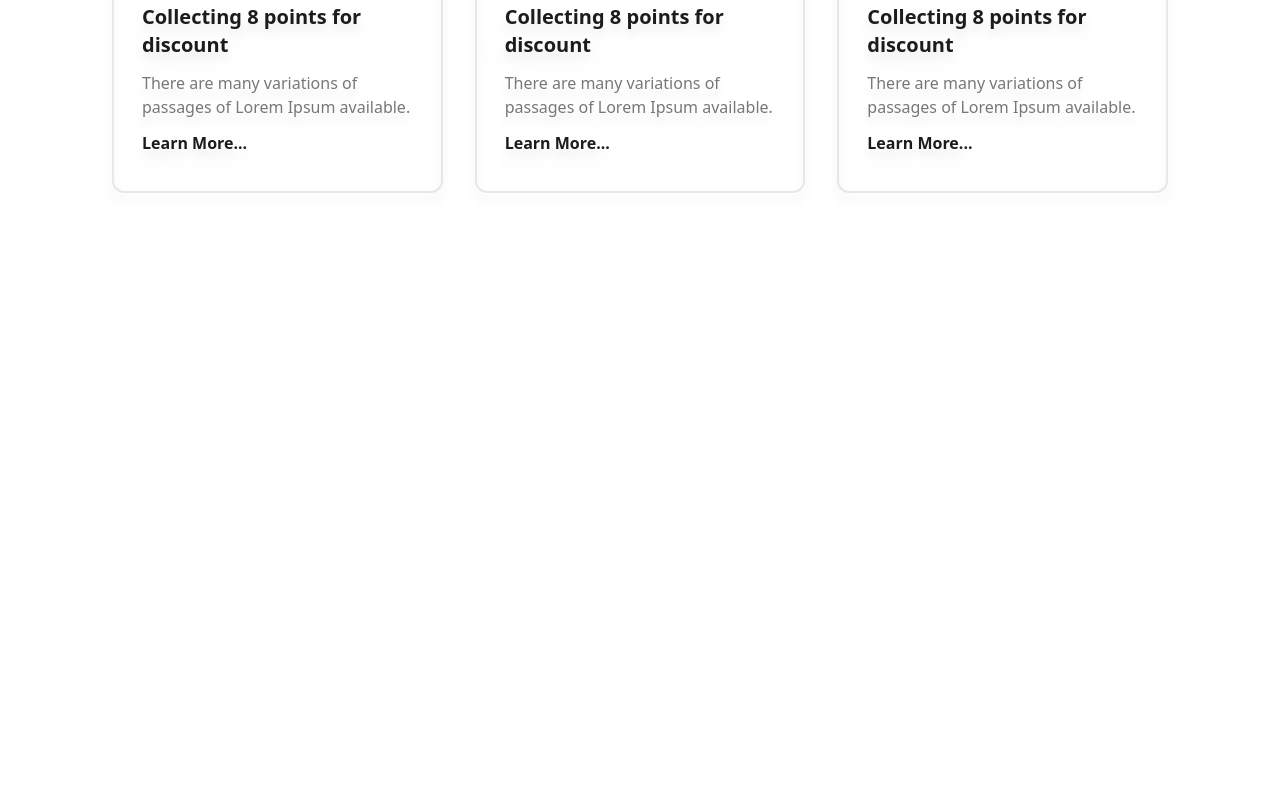
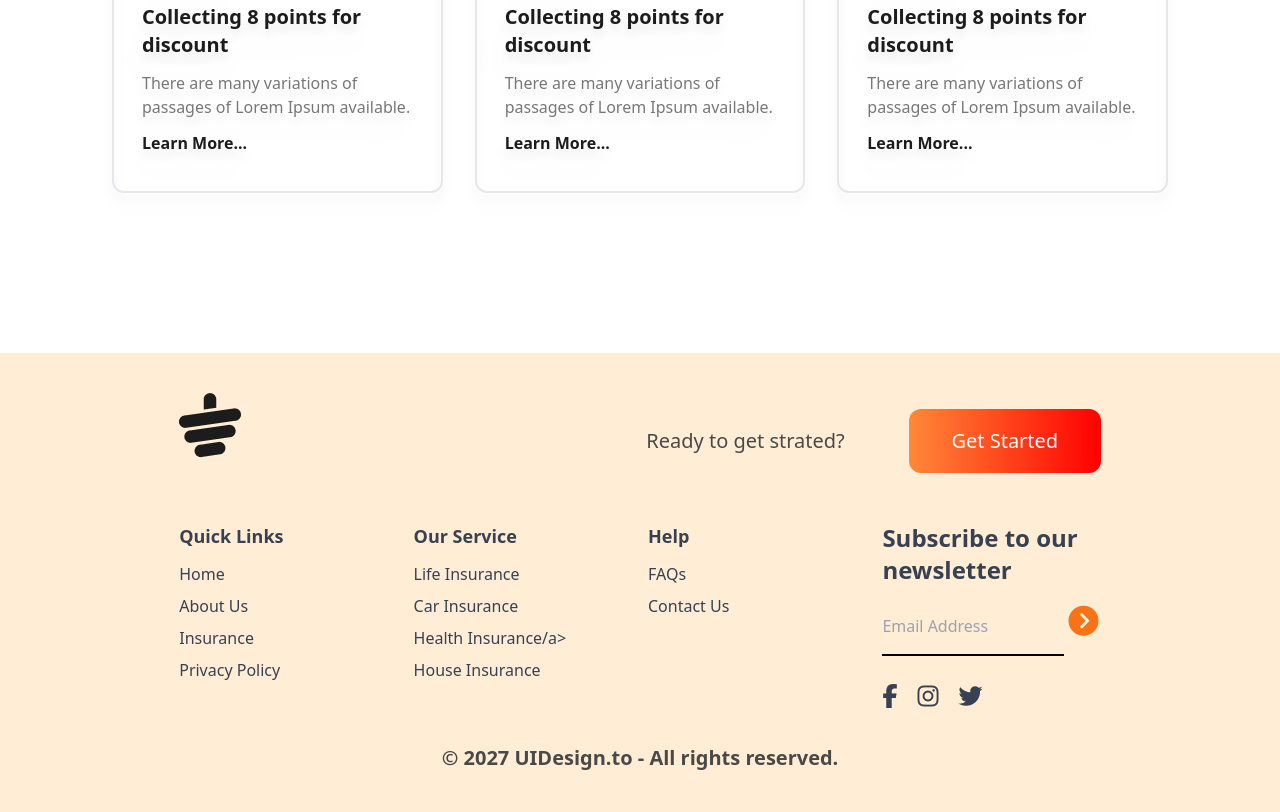
Before and after one commit to alihossainborshon/Tea-House, a plain HTML site: page index.html in a window 1280 px wide. Shown: the part 3360-4172 px from the top of the page. Before the commit the page ends 3713 px from the top, so only its background shows below. Drawn offline with nearby package versions, Linux system fonts and the light colour scheme.

Commit message:
Finaly commit

```diff
--- a/index.html
+++ b/index.html
@@ -214,5 +214,66 @@
         </div>
       </section>
     </main>
+    <footer class="bg-orange-100 text-gray-700 py-10 px-4 md:px-16">
+      <div class="w-4/5 mx-auto">
+        <!-- logo -->
+         <div class="mb-8 flex justify-between">
+          <img class="mb-8" src="images/cup.png" alt="">
+          <div class="flex items-center">
+            <p class="text-xl font-medium text-[#494949]">Ready to get strated?</p>
+            <button class="text-xl font-medium text-white bg-gradient-to-r from-[#FF8938] to-[#FF0000] w-48 h-16 rounded-xl ml-16">Get Started</button>
+          </div>
+         </div>
+        <!-- links -->
+         <div class="grid grid-cols-1 md:grid-cols-2 lg:grid-cols-4 gap-4">
+          <!-- first col -->
+           <div>
+            <h3 class="font-semibold text-lg mb-3">Quick Links</h3>
+              <ul class="space-y-2">
+                <li><a class="hover:text-orange-500" href="#">Home</a></li>
+                <li><a class="hover:text-orange-500" href="#">About Us</a></li>
+                <li><a class="hover:text-orange-500" href="#">Insurance</a></li>
+                <li><a class="hover:text-orange-500" href="#">Privacy Policy</a></li>
+              </ul>
+           </div>
+          <!-- secend col -->
+           <div>
+            <h3 class="font-semibold text-lg mb-3">Our Service</h3>
+              <ul class="space-y-2">
+                <li><a class="hover:text-orange-500" href="#">Life Insurance</a></li>
+                <li><a class="hover:text-orange-500" href="#">Car Insurance</a></li>
+                <li><a class="hover:text-orange-500" href="#">Health Insurance/a></li>
+                <li><a class="hover:text-orange-500" href="#">House Insurance</a></li>
+              </ul>
+           </div>
+          <!-- first col -->
+           <div>
+            <h3 class="font-semibold text-lg mb-3">Help</h3>
+              <ul class="space-y-2">
+                <li><a class="hover:text-orange-500" href="#">FAQs</a></li>
+                <li><a class="hover:text-orange-500" href="#">Contact Us</a></li>
+              </ul>
+           </div>
+          <!-- fourth colo -->
+           <div>
+            <h3 class="font-bold text-2xl mb-3">Subscribe to our <br> newsletter</h3>
+            <div class="flex flex-col space-y-2 gap-4">
+              <div>
+                <input placeholder="Email Address" type="text" class="bg-transparent border-b-2 border-black py-4 w-4/6 md:w-5/6" >
+                <i class="fa-solid fa-circle-chevron-right text-3xl text-orange-500"></i>
+              </div>
+              <div class="flex justify-evenly w-2/5 gap-5">
+                <i class="fa-brands fa-facebook-f text-2xl"></i>
+                <i class="fa-brands fa-instagram text-2xl"></i>
+                <i class="fa-brands fa-twitter text-2xl"></i>
+              </div>
+            </div>
+           </div>
+         </div>
+         <div class="text-center pt-4 mt-4">
+          <p class="text-[#494949] text-xl font-semibold">© 2027 UIDesign.to - All rights reserved.</p>
+         </div>
+      </div>
+    </footer>
   </body>
 </html>
```
